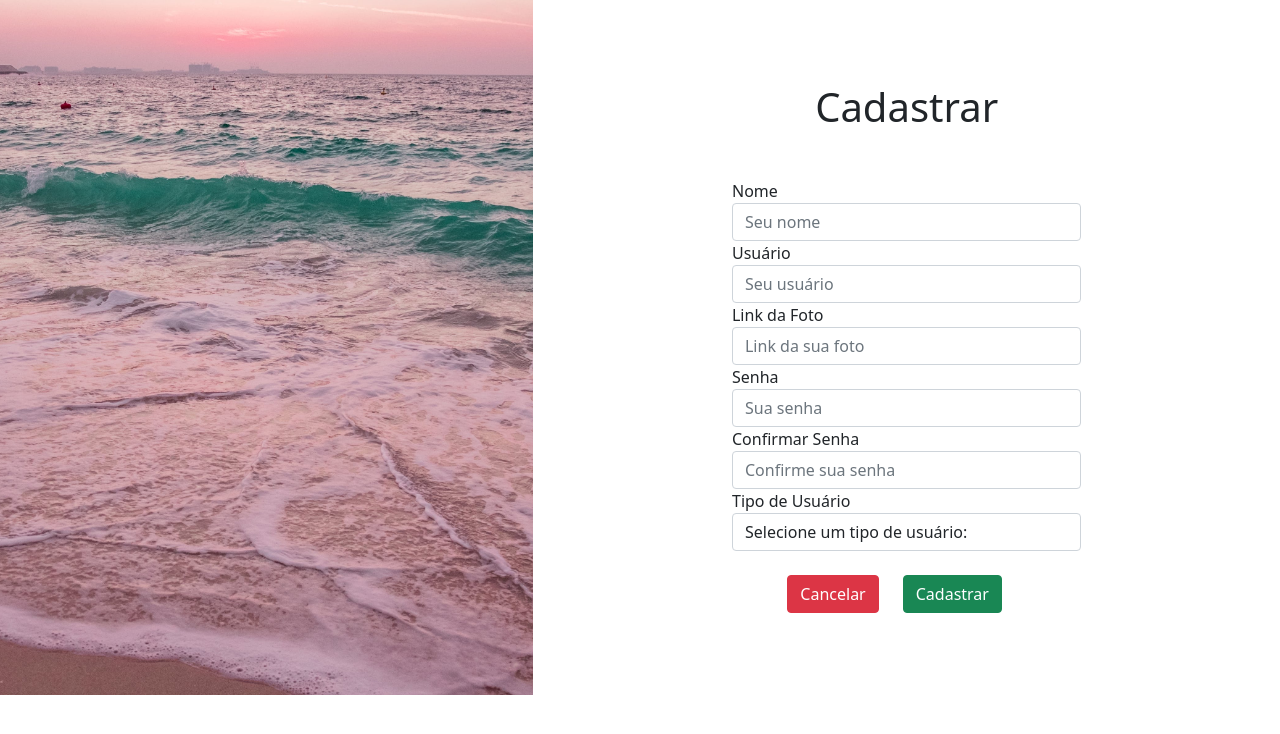
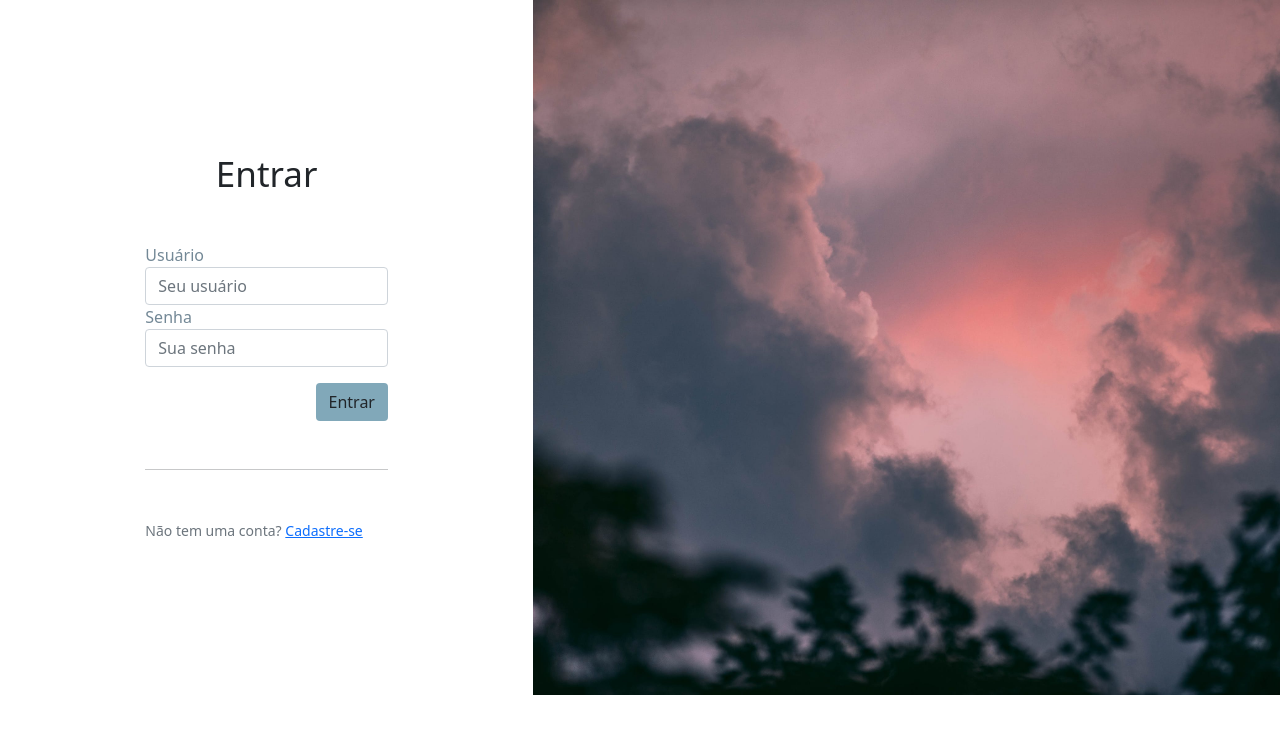
Before and after one commit to GiovannaTorres/blogPessoal-front, an Angular app: page / in a window 1280 px wide. Shown: the top 734 px of the page. Built offline with nearby package versions, Linux system fonts and the light colour scheme.

Commit message:
detalhes estilização

```diff
--- a/src/app/app.component.html
+++ b/src/app/app.component.html
@@ -1 +1 @@
-<app-cadastrar></app-cadastrar>
+<app-entrar></app-entrar>
--- a/src/app/cadastrar/cadastrar.component.css
+++ b/src/app/cadastrar/cadastrar.component.css
@@ -1,7 +1,33 @@
-#img-bg{
+#img-bg-cadastrar{
     background-image: url('../../../assets/img/photo-mar.jpeg');
     min-height: 695px;
     background-position: center;
     background-repeat: no-repeat;
     background-size: cover;
 }
+
+#btn-cancelar{
+    background-color: #A4ABA5;
+}
+
+#btn-cancelar:hover{
+    background-color: #888d89;
+    transition: 0.3s;
+}
+
+#btn-cadastrar{
+    background-color: #3bb66a;
+}
+
+#btn-cadastrar:hover{
+    background-color: #78be98;
+    transition: 0.3s;
+}
+
+#titulo-cadastrar{
+    font-size: 35px;
+}
+
+.form-group{
+    color: #738896;
+}
--- a/src/app/cadastrar/cadastrar.component.html
+++ b/src/app/cadastrar/cadastrar.component.html
@@ -1,12 +1,12 @@
 <div class="container-fluid">
     <div class="row d-flex align-items-center">
 
-        <div class="col-md-5" id="img-bg"></div>
+        <div class="col-md-5" id="img-bg-cadastrar"></div>
 
         <div class="col-md-7 mt-5 mb-5">
             <div class="row d-flex justify-content-center">
                 <div class="col-md-6">
-                    <h1 class="text-center mb-5">Cadastrar</h1>
+                    <h1 id="titulo-cadastrar" class="text-center mb-5">Cadastrar</h1>
 
                 <div class="form-group">
                     <label for="nome">Nome</label>
@@ -43,9 +43,9 @@
                     </select>
                 </div>
 
-                <div class="d-flex justify-content-center mt-4">
-                    <button type="submit" class="btn btn-danger me-4">Cancelar</button>
-                    <button type="submit" class="btn btn-success me-4">Cadastrar</button>
+                <div class="d-flex justify-content-end mt-5">
+                    <button type="submit" id="btn-cancelar" class="btn me-4">Cancelar</button>
+                    <button type="submit" id="btn-cadastrar" class="btn">Cadastrar</button>
                 </div>
                 </div>
 
--- a/src/app/entrar/entrar.component.css
+++ b/src/app/entrar/entrar.component.css
@@ -1,7 +1,24 @@
-#img-bg{
+#img-bg-entrar{
     background-image: url('../../../assets/img/photo-nuvens.jpeg');
     min-height: 695px;
     background-position: center;
     background-repeat: no-repeat;
     background-size: cover;
 }
+
+#btn-entrar{
+    background-color: #81a8b9;
+}
+
+#btn-entrar:hover{
+    background-color: #e6a3ab;
+    transition: 00.3s;
+}
+
+.form-group{
+    color: #738896;
+}
+
+#titulo-entrar{
+    font-size: 35px;
+}
--- a/src/app/entrar/entrar.component.html
+++ b/src/app/entrar/entrar.component.html
@@ -4,7 +4,7 @@
         <div class="col-md-5">
             <div class="row d-flex justify-content-center">
                 <div class="col-md-6">
-                    <h1 class="text-center mb-5">Entrar</h1>
+                    <h1 id="titulo-entrar" class="text-center mb-5">Entrar</h1>
 
                     <div class="form-group">
                         <label for="usuario">Usuário</label>
@@ -16,20 +16,20 @@
                         <input class="form-control" type="password" name="senha" id="senha" placeholder="Sua senha">
                     </div>
 
-                    <div class="d-flex justify-content-center">
-                        <button type="submit" class="btn bg-secondary">Entrar</button>
+                    <div class="d-flex justify-content-end mt-3">
+                        <button type="submit" id="btn-entrar" class="btn">Entrar</button>
                     </div>
 
                     <hr class="mb-5 mt-5">
-                    <p class="text-center">
+                    <small class="form-text text-muted text-center">
                         Não tem uma conta? <a href="">Cadastre-se</a>
-                    </p>
+                    </small>
 
                 </div>
             </div>
         </div>
 
-        <div class="col-md-7" id="img-bg"></div>
+        <div class="col-md-7" id="img-bg-entrar"></div>
 
     </div>
 </div>
--- a/src/app/menu/menu.component.css
+++ b/src/app/menu/menu.component.css
@@ -5,3 +5,18 @@
 a {
     cursor: pointer;
 }
+
+.navbar {
+    background-color: #A4ABA5;
+}
+
+
+.navbar-nav li a{
+    text-decoration: none;
+    color: white;
+}
+
+.navbar-nav li a:hover{
+    color: #e6a3ab;
+    transition: 0.3s;
+}
--- a/src/app/menu/menu.component.html
+++ b/src/app/menu/menu.component.html
@@ -1,4 +1,4 @@
-<nav class="navbar navbar-expand-lg navbar-light bg-secondary">
+<nav class="navbar navbar-expand-lg navbar-light">
     <div class="container-fluid">
       <button class="navbar-toggler" type="button" data-bs-toggle="collapse" data-bs-target="#navbarSupportedContent" aria-controls="navbarSupportedContent" aria-expanded="false" aria-label="Toggle navigation">
         <span class="navbar-toggler-icon"></span>
@@ -13,7 +13,7 @@
           </li>
           <li class="nav-item ps-3">
             <a href="">
-                <p class="text-white fs-16 m-0"><i class="far fa-edit"></i></p>
+                <p class="fs-16 m-0"><i class="far fa-edit"></i></p>
             </a>
           </li>
         </ul>
@@ -21,7 +21,7 @@
         <ul class="navbar-nav ms-auto mb-2 mb-lg-0 d-flex align-items-center">
             <li class="nav-item pe-3">
                 <a href="">
-                    <p class="m-0 fw-bold text-white fs-16">Sair <i class="fas fa-sign-out-alt"></i></p>
+                    <p class="m-0 fw-bold fs-16">Sair <i class="fas fa-sign-out-alt"></i></p>
                 </a>
               </li>
         </ul>
--- a/src/app/rodape/rodape.component.css
+++ b/src/app/rodape/rodape.component.css
@@ -25,3 +25,11 @@ ul.social-networking li{
 .fa-linkedin-in:hover {
     color: #0072b1;
 }
+
+.footer-copyright {
+    background-color: #e6a3ab;
+}
+
+footer{
+    background-color: #A4ABA5;
+}
--- a/src/app/rodape/rodape.component.html
+++ b/src/app/rodape/rodape.component.html
@@ -1,4 +1,4 @@
-<footer class="page-footer font-small bg-secondary pt-4">
+<footer class="page-footer font-small pt-4">
     <div class="container">
         <div class="row">
             <div class="col-md-12 d-flex justify-content-center">
@@ -23,7 +23,7 @@
             </div>
         </div>
     </div>
-    <div class="footer-copyright bg-dark text-center py-1">
+    <div class="footer-copyright text-center py-1">
         <span class="text-light"> © 2021 Copyright: Giovanna Torres</span>
     </div>
 </footer>
```
